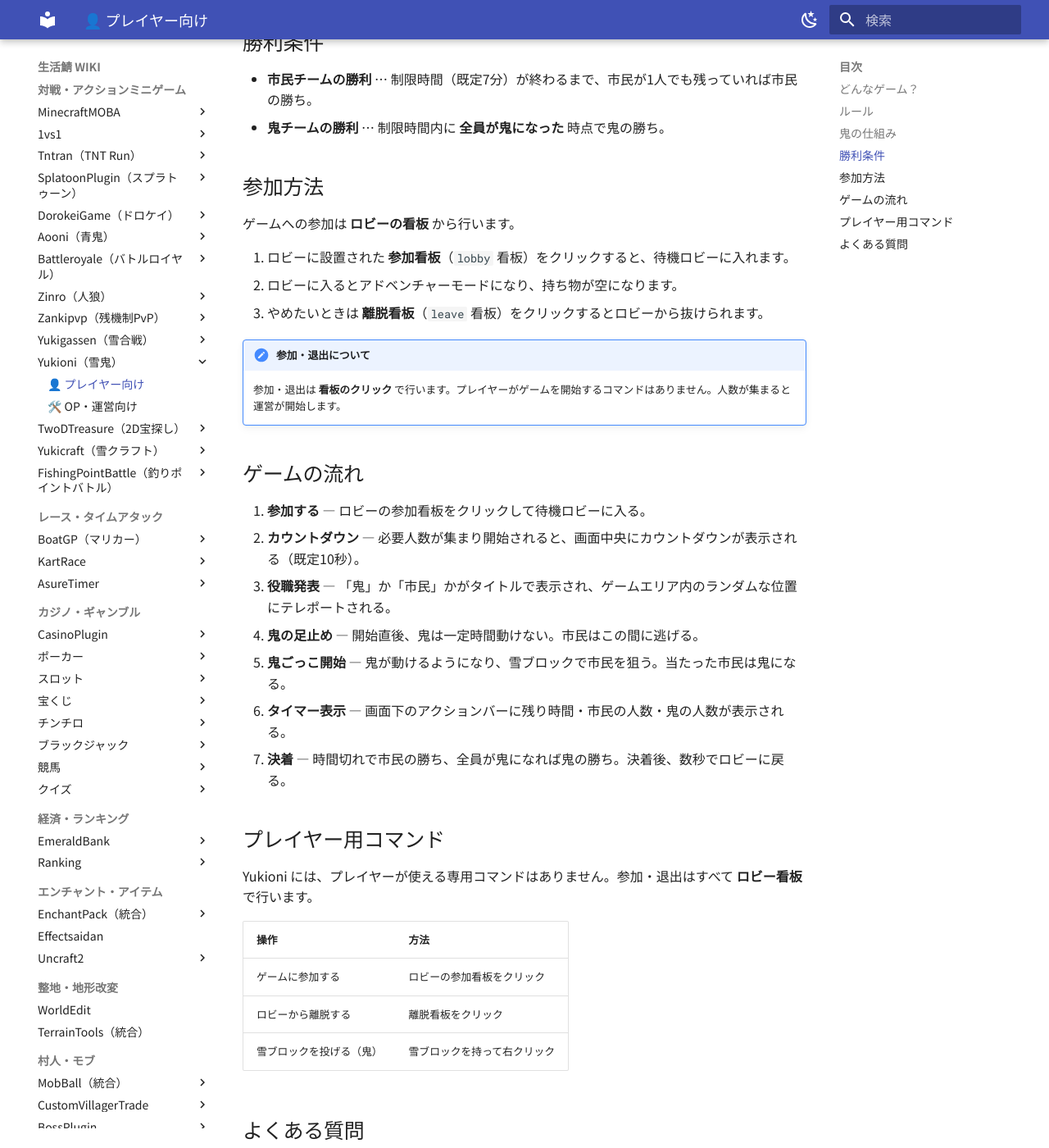
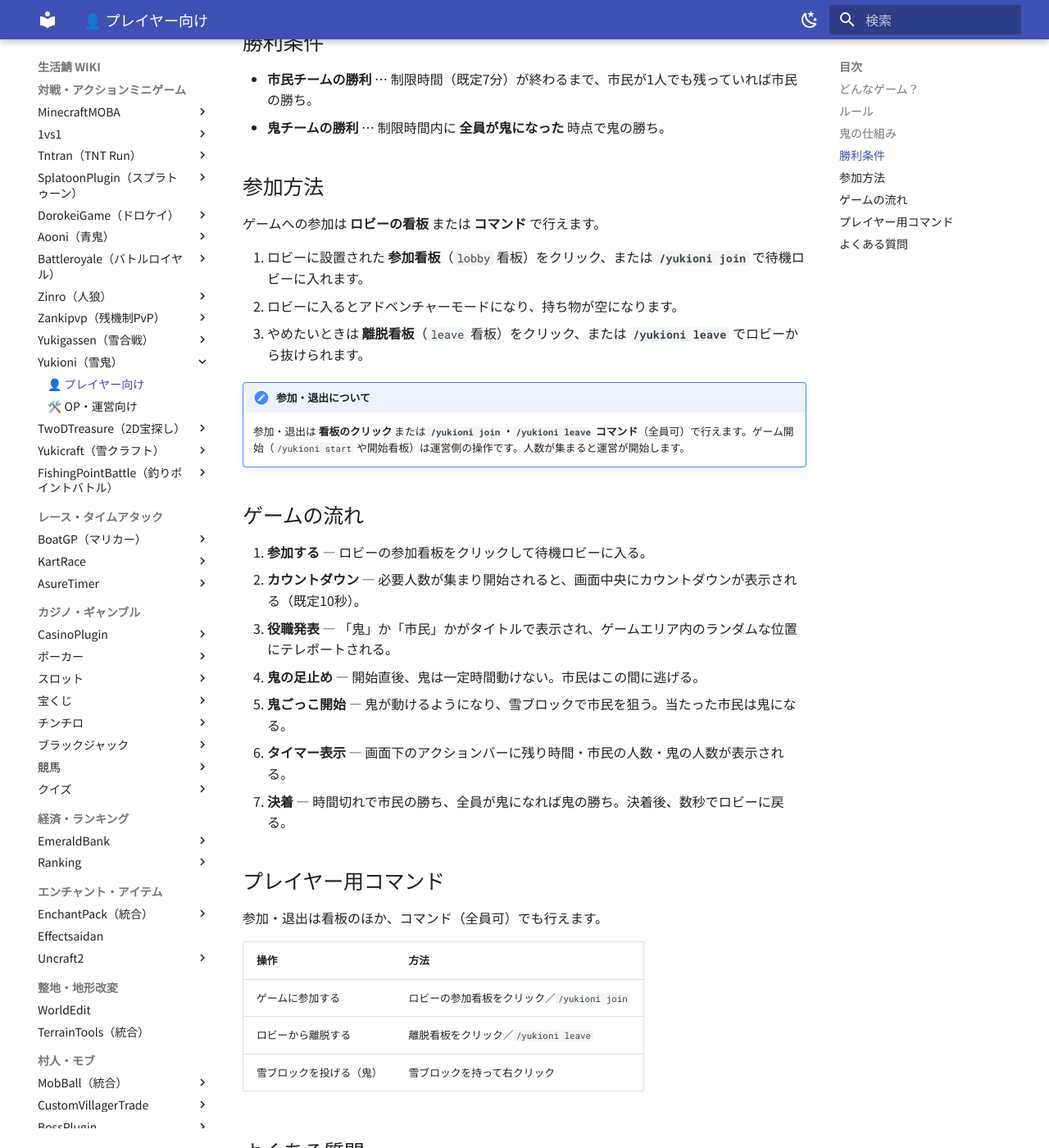
Before and after one commit to hennteko/seikatsu-wiki, an MkDocs documentation site: the page built from docs/minigames/yukioni/player.md, in a window 1280 px wide and 1400 px high, scrolled down 1745 px. Shown: the whole window at 82% size. Built offline with MkDocs 1.6.1 and Material for MkDocs 9.7.7, drawn with Linux system fonts in a browser that asks for light colours; some of the changed text lies outside the part shown.

Commit message:
docs: 雪鬼 join/leave全員可・setstart→setsign start統合を反映

```diff
--- a/docs/minigames/yukioni/player.md
+++ b/docs/minigames/yukioni/player.md
@@ -10,7 +10,7 @@
     | 人数 | 2〜16人（既定） |
     | 1試合の長さ | 7分（既定 420秒） |
     | 勝利条件 | 市民が時間切れまで逃げ切る／全市民が鬼になる |
-    | 参加方法 | ロビーの参加看板をクリック |
+    | 参加方法 | ロビーの参加看板をクリック、または `/yukioni join` |
 
 ## どんなゲーム？
 
@@ -47,14 +47,14 @@
 
 ## 参加方法
 
-ゲームへの参加は **ロビーの看板** から行います。
+ゲームへの参加は **ロビーの看板** または **コマンド** で行えます。
 
-1. ロビーに設置された **参加看板**（`lobby` 看板）をクリックすると、待機ロビーに入れます。
+1. ロビーに設置された **参加看板**（`lobby` 看板）をクリック、または **`/yukioni join`** で待機ロビーに入れます。
 2. ロビーに入るとアドベンチャーモードになり、持ち物が空になります。
-3. やめたいときは **離脱看板**（`leave` 看板）をクリックするとロビーから抜けられます。
+3. やめたいときは **離脱看板**（`leave` 看板）をクリック、または **`/yukioni leave`** でロビーから抜けられます。
 
 !!! note "参加・退出について"
-    参加・退出は **看板のクリック** で行います。プレイヤーがゲームを開始するコマンドはありません。人数が集まると運営が開始します。
+    参加・退出は **看板のクリック** または **`/yukioni join`・`/yukioni leave` コマンド**（全員可）で行えます。ゲーム開始（`/yukioni start` や開始看板）は運営側の操作です。人数が集まると運営が開始します。
 
 ## ゲームの流れ
 
@@ -68,18 +68,18 @@
 
 ## プレイヤー用コマンド
 
-Yukioni には、プレイヤーが使える専用コマンドはありません。参加・退出はすべて **ロビー看板** で行います。
+参加・退出は看板のほか、コマンド（全員可）でも行えます。
 
 | 操作 | 方法 |
 |---|---|
-| ゲームに参加する | ロビーの参加看板をクリック |
-| ロビーから離脱する | 離脱看板をクリック |
+| ゲームに参加する | ロビーの参加看板をクリック／`/yukioni join` |
+| ロビーから離脱する | 離脱看板をクリック／`/yukioni leave` |
 | 雪ブロックを投げる（鬼） | 雪ブロックを持って右クリック |
 
 ## よくある質問
 
 ??? question "どうやってゲームに参加しますか？"
-    ロビーに設置された参加看板をクリックすると待機ロビーに入れます。コマンドでの参加はできません。
+    ロビーに設置された参加看板をクリック、または `/yukioni join` コマンドで待機ロビーに入れます（どちらも全員可）。
 
 ??? question "鬼はどうやって決まりますか？"
     ゲーム開始時に、参加者の中からランダムで1人が鬼に選ばれます。残り全員は市民です。
```
Also changed, not shown: docs/minigames/yukioni/op.md (+5 -5 lines).
